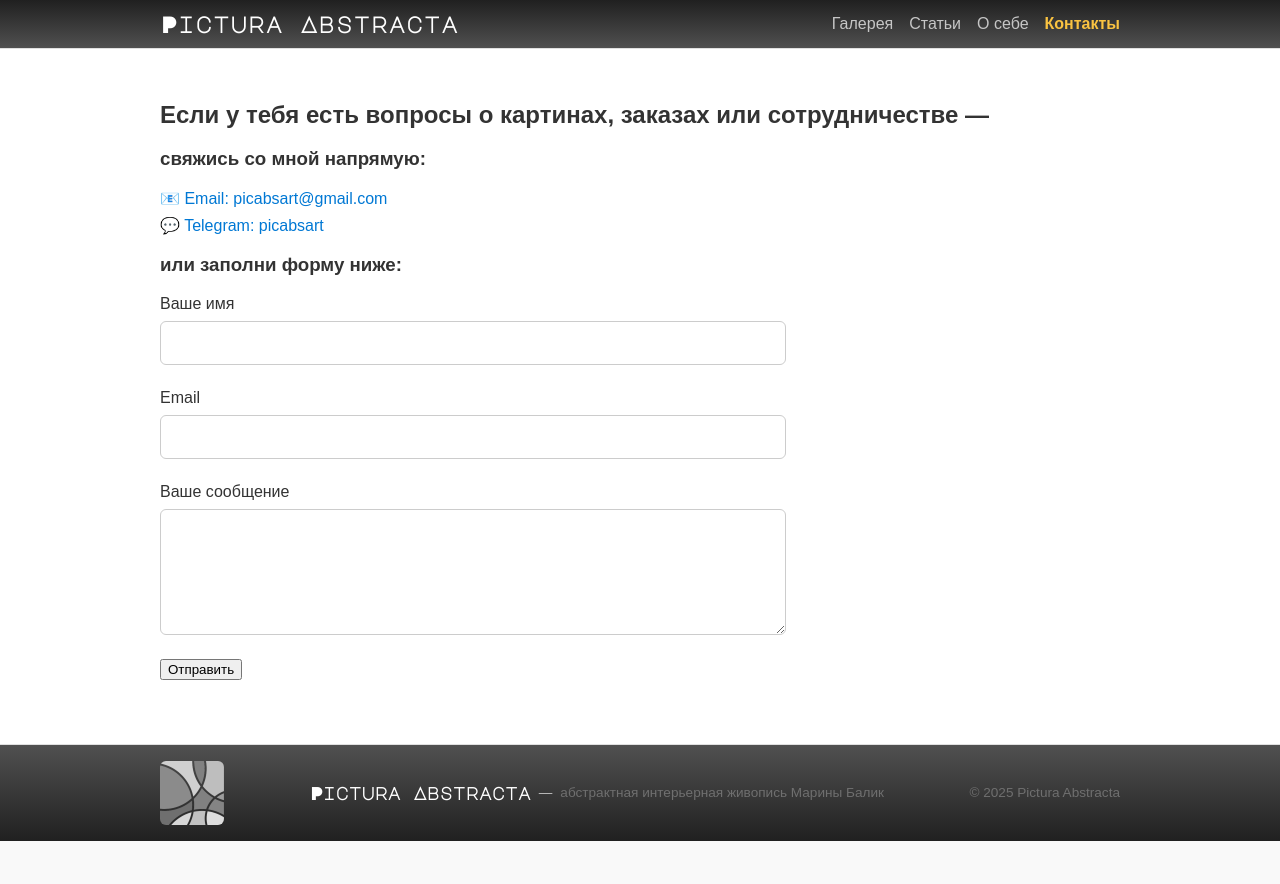
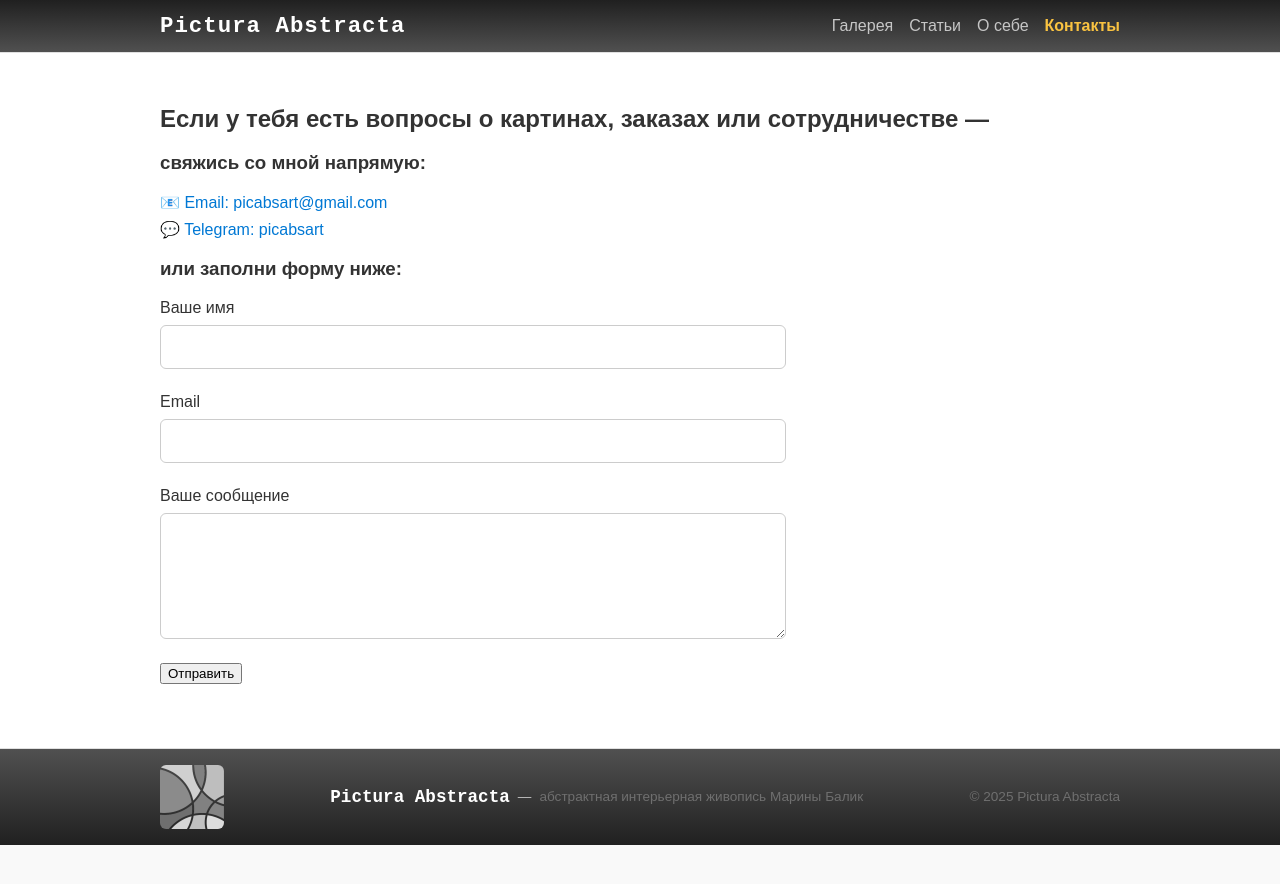
Before and after one commit to PicAbsArt/picabsart.github.io, a Jekyll site: the page built from contact.md, in a window 1280 px wide. Shown: the top 884 px of the page. Built offline with Jekyll 4.4.1, drawn with Linux system fonts in a browser that asks for light colours; some web fonts are replaced.

Commit message:
Update main.css

```diff
--- a/assets/main.css
+++ b/assets/main.css
@@ -61,7 +61,7 @@ img {
   font-weight: 600;
   color: white;
   text-decoration: none;
-  font-family: 'Major Mono Display', monospace;
+  font-family: 'Baumans', monospace;
   letter-spacing: 1px;
 }
 
@@ -311,7 +311,7 @@ img {
   font-size: 1.1rem;
   font-weight: 600;
   color: white;
-  font-family: 'Major Mono Display', monospace;
+  font-family: 'Baumans', monospace;
   text-decoration: none;
 }
 
```
